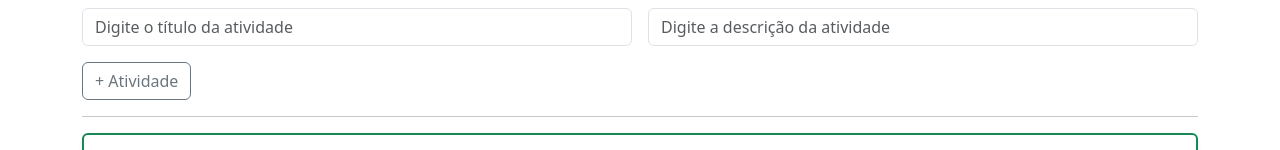
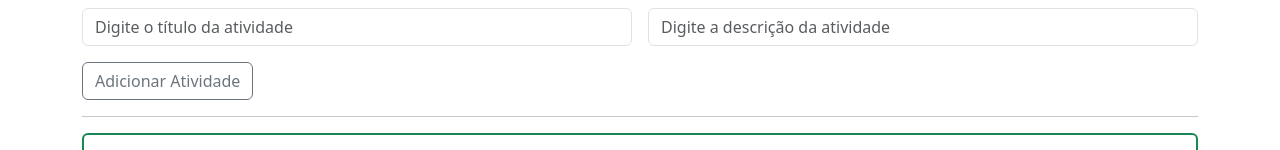
Before and after one commit to EduardoSena147/ESC-Atividade, a React (Create React App) app in the folder esc-atividade-app/: page / in a window 1280 px wide. Shown: the part 245-395 px from the top of the page. Built offline with nearby package versions, Linux system fonts and the light colour scheme.

Commit message:
atuaizando o label dos botões

```diff
--- a/esc-atividade-app/src/App.js
+++ b/esc-atividade-app/src/App.js
@@ -43,10 +43,12 @@ function App() {
       document.getElementById("prioridade").value = atividade.prioridade;
       document.getElementById("nome").value = atividade.nome;
       document.getElementById("descricao").value = atividade.descricao;
+      document.getElementById("btnAtividade_add_upt").innerText = 'Atualizar Atividade';
     }
   }
 
   function atualizarAtividade(id, prioridade, nome, descricao) {
+    document.getElementById("btnAtividade_add_upt").innerText = 'Adicionar Atividade';
     const novasAtividades = atividades.map(atividade => {
       if (atividade.id === id) {
         return { ...atividade, prioridade, nome, descricao };
--- a/esc-atividade-app/src/components/AtividadeForm.js
+++ b/esc-atividade-app/src/components/AtividadeForm.js
@@ -28,7 +28,7 @@ export default function AtividadeForm(props) {
           <input id="descricao" type="text" className="form-control" placeholder="Digite a descrição da atividade" />
         </div>
         <div className="col-12">
-          <button  onClick={props.addAtividade} className="btn btn-outline-secondary">+ Atividade</button>
+          <button id="btnAtividade_add_upt"  onClick={props.addAtividade} className="btn btn-outline-secondary">Adicionar Atividade</button>
         </div>
       </form>
     </div>
```
